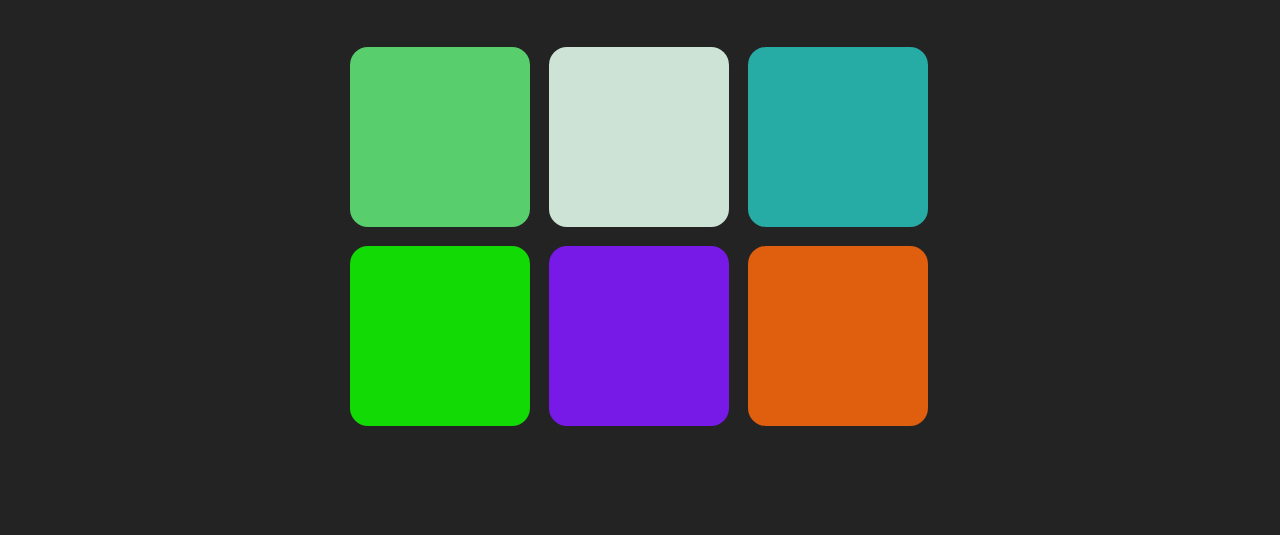
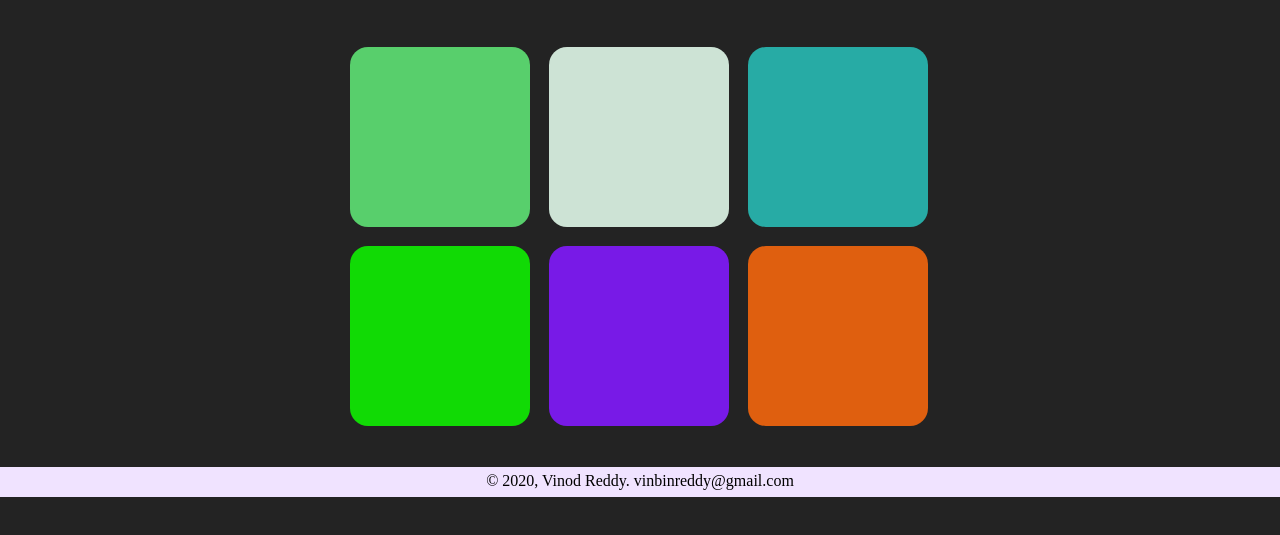
Before and after one commit to AUFS009120/colorsGame, a plain HTML site: page index.html in a window 1280 px wide. Shown: the part 161-696 px from the top of the page. Drawn offline with Linux system fonts and the light colour scheme.

Commit message:
Update index.html

```diff
--- a/index.html
+++ b/index.html
@@ -27,6 +27,9 @@
 
     </div>
 
+    <div class="footer">
+      <p>© 2020, Vinod Reddy.  vinbinreddy@gmail.com</p>
+    </div>
 
 <script src="color.js" charset="utf-8"></script>
   </body>
```
